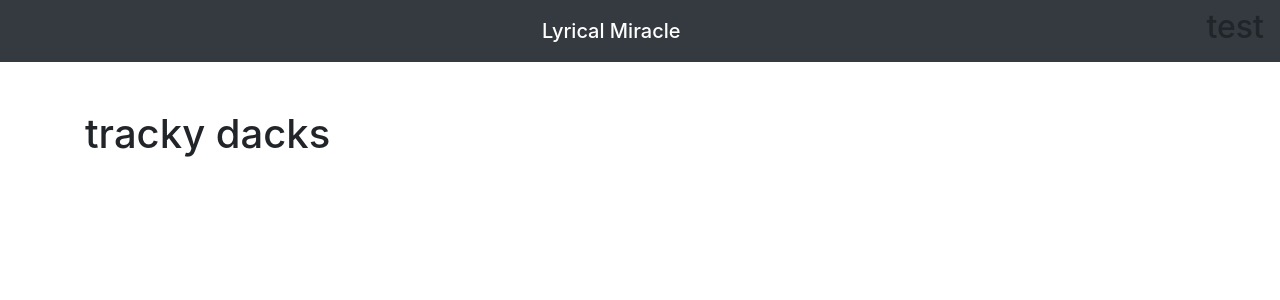
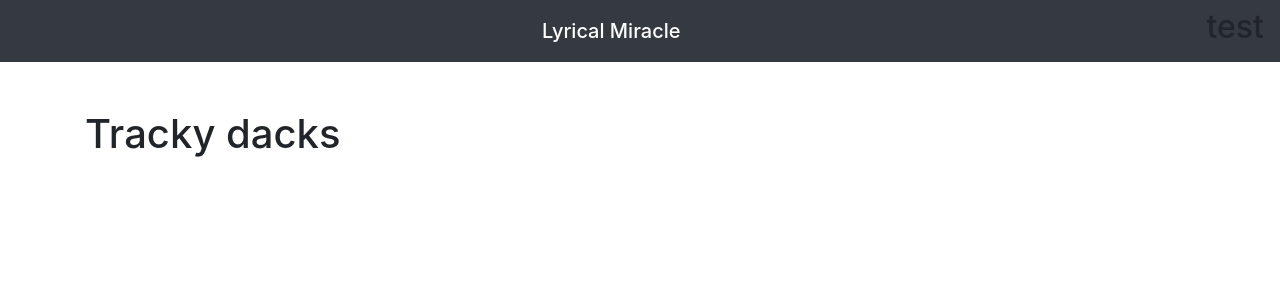
Before and after one commit to day1park/lyrical-miracle, a React (Create React App) app: page / in a window 1280 px wide. Shown: the top 300 px of the page. Built offline with nearby package versions, Linux system fonts and the light colour scheme.

Commit message:
npm - axios  and create context file

```diff
--- a/package.json
+++ b/package.json
@@ -3,6 +3,7 @@
   "version": "0.1.0",
   "private": true,
   "dependencies": {
+    "axios": "^0.18.0",
     "react": "^16.8.6",
     "react-dom": "^16.8.6",
     "react-router-dom": "^5.0.0",
--- a/src/App.js
+++ b/src/App.js
@@ -4,10 +4,13 @@ import { BrowserRouter as Router, Route, Switch } from "react-router-dom";
 import Navbar from "./components/layout/Navbar";
 import Index from "./components/layout/Index";
 
+import { Provider } from "./context";
+
 import "./App.css";
 
 function App() {
   return (
+    <Provider>
       <Router>
         <React.Fragment>
           <Navbar />
@@ -18,6 +21,7 @@ function App() {
           </div>
         </React.Fragment>
       </Router>
+    </Provider>
   );
 }
 
--- a/src/components/tracks/Tracks.js
+++ b/src/components/tracks/Tracks.js
@@ -1,11 +1,14 @@
 import React, { Component } from "react";
-
+import { Consumer } from "../../context";
 class Tracks extends Component {
   render() {
     return (
-      <div>
-        <h1>tracky dacks</h1>
-      </div>
+      <Consumer>
+        {value => {
+          console.log(value);
+          return <h1>Tracky dacks</h1>;
+        }}
+      </Consumer>
     );
   }
 }
--- /dev/null
+++ b/src/context.js
@@ -0,0 +1,27 @@
+// provider like any other component wrap everything here.
+import React, { Component } from "react";
+
+const Context = React.createContext();
+
+export class Provider extends Component {
+  state = {
+    track_list: [
+      {
+        track: { track_name: "acdc" }
+      },
+      {
+        track: { track_name: "ezpz" }
+      }
+    ],
+    heading: "Top 10 tracks"
+  };
+  render() {
+    return (
+      <Context.Provider value={this.state}>
+        {this.props.children}
+      </Context.Provider>
+    );
+  }
+}
+
+export const Consumer = Context.Consumer;
```
Also changed, not shown: 1 other file (tests, documents, lock files or other folders). Lines whose indentation alone changed are shown as unchanged.
